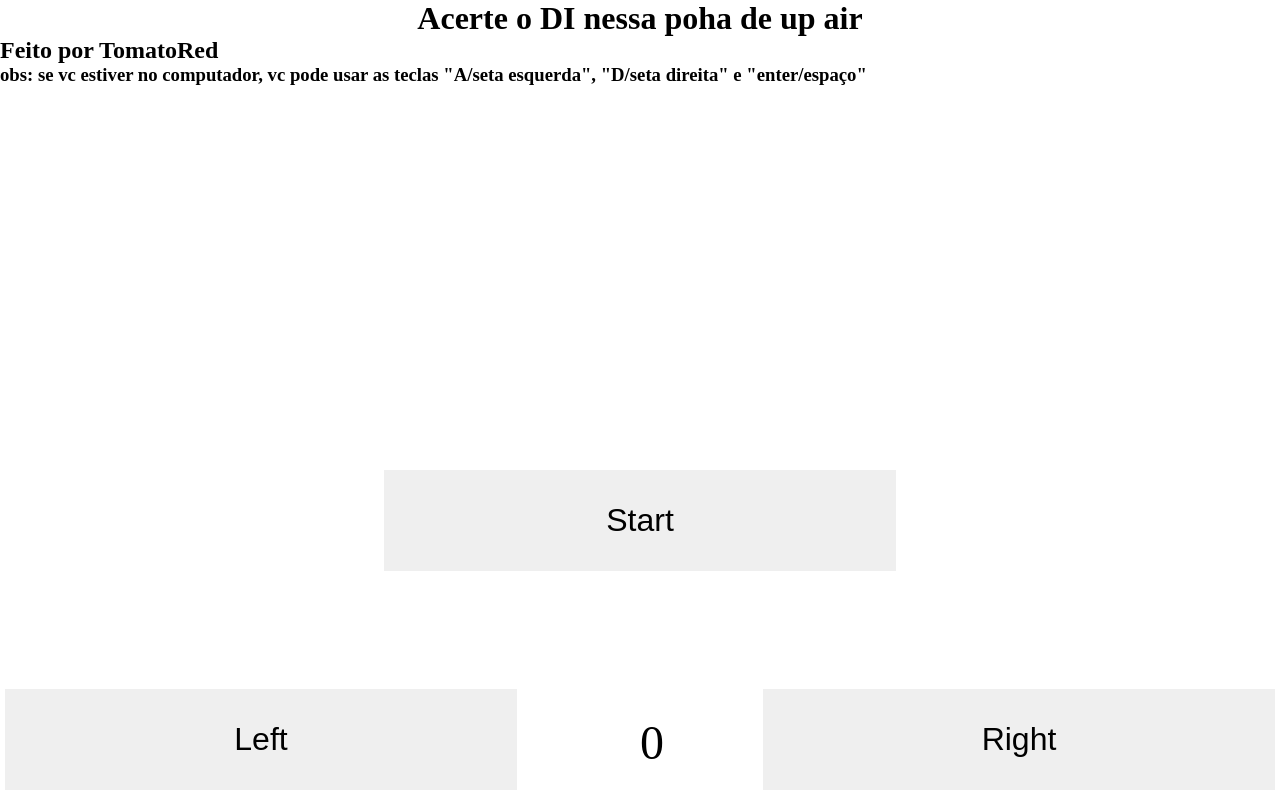
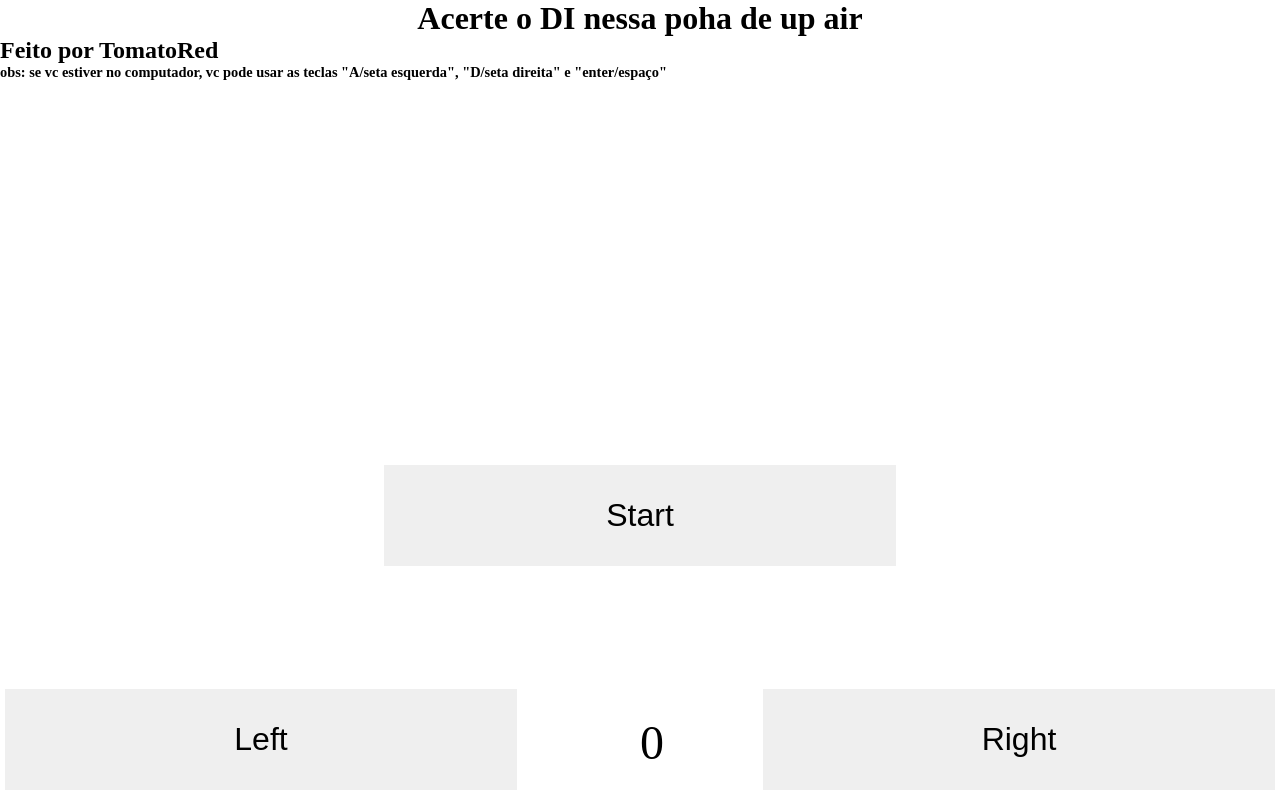
Before and after one commit to HenryArasaki/RobDi, a plain HTML site: page index.html in a window 1280 px wide. Drawn offline with Linux system fonts and the light colour scheme.

Commit message:
Update style.css

```diff
--- a/css/style.css
+++ b/css/style.css
@@ -79,6 +79,9 @@ body button{
     align-items: center;
     text-align: center;
 }
+h3{
+    font-size:0.9em;
+}
 @media screen and (min-width:980px) {
     #clip{
         width: 60%;
```
